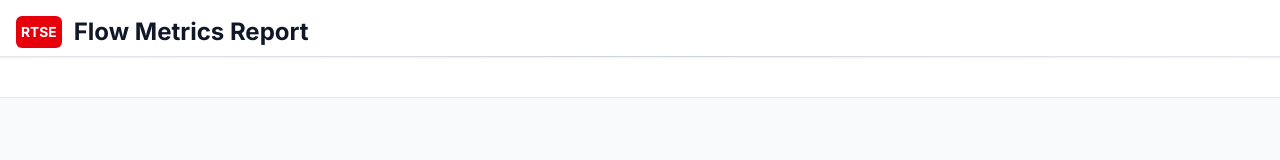
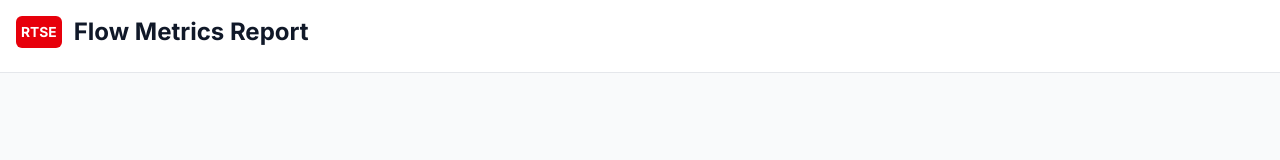
Before and after one commit to YarnMeister/sales-helper-app-s2, a Next.js app: page /flow-metrics-report in a window 1280 px wide. Shown: the top 160 px of the page. Built offline with nearby package versions, Linux system fonts and the light colour scheme.

Commit message:
Fix Flow Metrics Report header to use showDivider={false}
- Add showDivider={false} to CommonHeader in Flow Metrics Report page
- Remove double horizontal lines to match other pages
- Ensure consistent header styling across all pages
- All tests passing with updated header configuration

```diff
--- a/app/flow-metrics-report/page.tsx
+++ b/app/flow-metrics-report/page.tsx
@@ -8,7 +8,7 @@ export default function FlowMetricsReportPage() {
   return (
     <div className="min-h-screen bg-gray-50">
       {/* Common Header */}
-      <CommonHeader title="Flow Metrics Report" />
+      <CommonHeader title="Flow Metrics Report" showDivider={false} />
 
       {/* Main Content - Left blank as requested */}
       <div className="px-4 py-4 pb-24">
```
